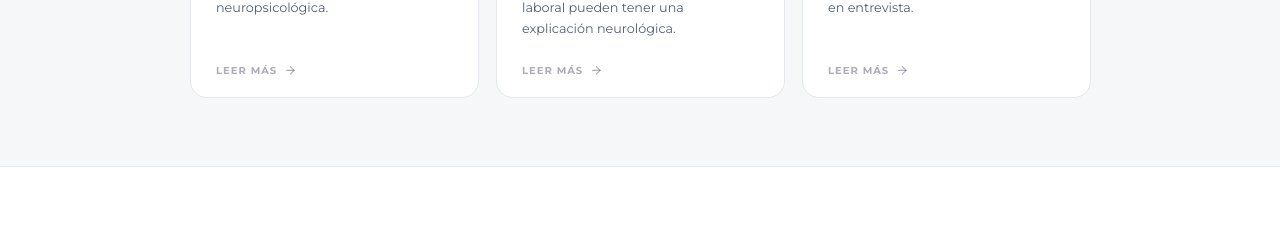
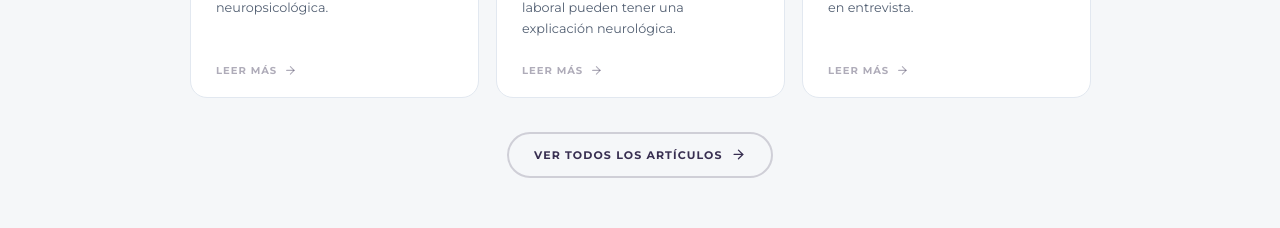
Before and after one commit to jeal1498/Portfolio-Karen-Trujillo, a Next.js app: page / in a window 1280 px wide. Shown: the part 6780-7008 px from the top of the page. Built offline with nearby package versions, Linux system fonts and the light colour scheme; a web font is replaced by a local one.

Commit message:
Add files via upload

```diff
--- a/src/pages/index.tsx
+++ b/src/pages/index.tsx
@@ -931,6 +931,19 @@ export default function Home() {
                   </SectionReveal>
                 ))}
               </div>
+
+              <SectionReveal delay={0.25}>
+                <div className="text-center mt-8">
+                  <Link
+                    href="/blog"
+                    className="inline-flex items-center gap-2 px-6 py-3 rounded-full border-2 border-primary/20 text-primary font-bold text-[11px] uppercase tracking-widest hover:border-primary/50 hover:shadow-md transition-all duration-200 group"
+                  >
+                    Ver todos los artículos
+                    <ArrowRight className="w-3.5 h-3.5 group-hover:translate-x-1 transition-transform" />
+                  </Link>
+                </div>
+              </SectionReveal>
+
             </div>
           </section>
 
```
